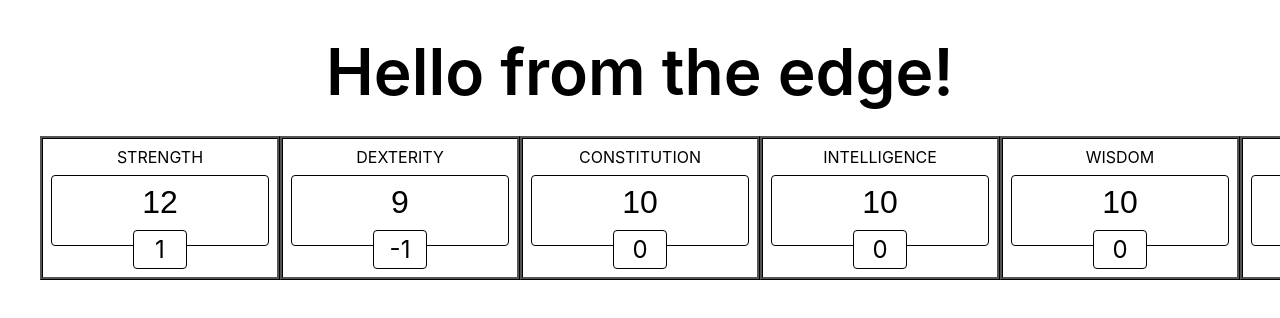
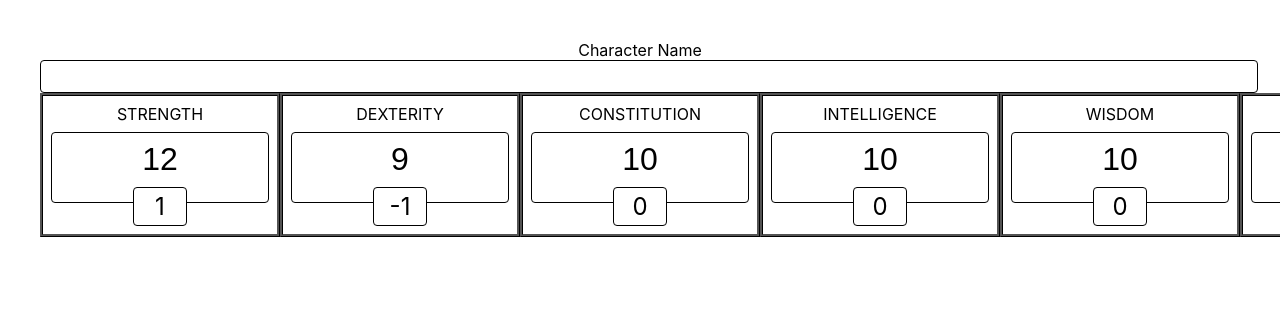
Before and after one commit to AbboDev/DND, a Nuxt app: page / in a window 1280 px wide. Shown: the top 318 px of the page. Built offline with nearby package versions, Linux system fonts and the light colour scheme.

Commit message:
feat: use text field for character name

```diff
--- a/pages/index.vue
+++ b/pages/index.vue
@@ -1,6 +1,6 @@
 <template>
   <main>
-    <h1>Hello from the edge!</h1>
+    <TextField v-model="name">Character Name</TextField>
 
     <ul>
       <li v-for="(value, statistic) in statistics" :key="statistic">
```
